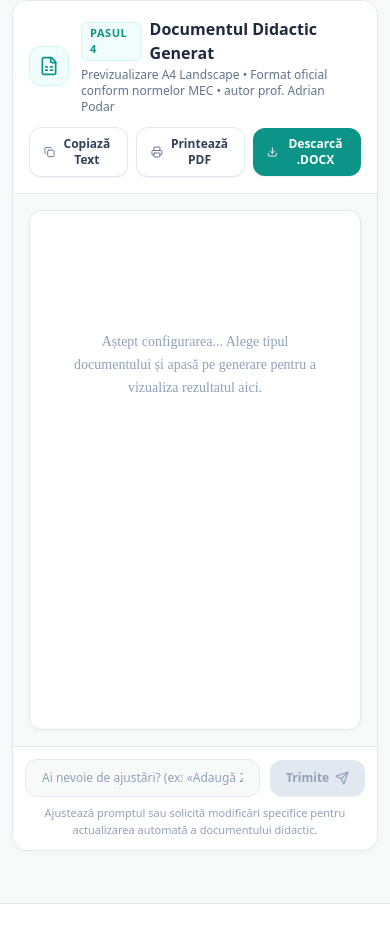
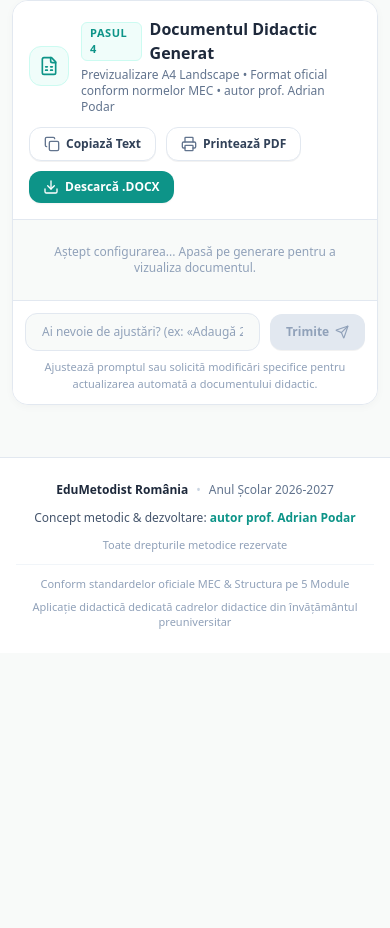
Before and after one commit to aadreean/EduMentor, a React (Vite) app: page / in a window 390 px wide. Shown: the part 3577-4505 px from the top of the page. After the commit the page ends 4230 px from the top, so only its background shows below. Built offline with nearby package versions, Linux system fonts and the light colour scheme.

Commit message:
feat(ui): improve responsive layout for preview action buttons
Updated the button container in PreviewHall to use flex-wrap and adjusted alignment styles to ensure better visibility on smaller screens.

```diff
--- a/src/components/PreviewHall.tsx
+++ b/src/components/PreviewHall.tsx
@@ -191,7 +191,10 @@ export const PreviewHall: React.FC<PreviewHallProps> = ({
         </div>
 
         {/* CELE 3 BUTOANE STRICT NECESARE (Copiază Text, Printează PDF, Descarcă DOCX) */}
-        <div className="flex items-center space-x-2 self-end sm:self-auto">
+        <div
+          className="self-start sm:self-auto items-center"
+          style={{ display: "flex", gap: "10px", flexWrap: "wrap" }}
+        >
           {/* Buton 1: Copiază Text */}
           <button
             type="button"
@@ -240,7 +243,16 @@ export const PreviewHall: React.FC<PreviewHallProps> = ({
       </div>
 
       {/* 2. ZONA CENTRALĂ DE PREVIZUALIZARE (A4 LANDSCAPE SIMULATION) */}
-      <div id="document-print-zone" className="p-4 sm:p-7 bg-[#F8FAF9] overflow-x-auto">
+      <div id="document-print-zone" className="bg-[#F8FAF9] overflow-x-auto">
+        {!documentContent && !isLoading ? (
+          /* Empty state discret cu padding minim; ascunde complet zona albă mare când nu există document */
+          <div className="py-6 px-4 text-center">
+            <p className="text-xs sm:text-sm text-slate-400 font-normal">
+              Aștept configurarea... Apasă pe generare pentru a vizualiza documentul.
+            </p>
+          </div>
+        ) : (
+          <div className="p-4 sm:p-7">
             <div
               ref={previewContainerRef}
               className="w-full max-w-5xl mx-auto bg-white rounded-xl border border-[#E2E8F0] p-6 sm:p-10 shadow-[0_1px_4px_rgba(0,0,0,0.03)] min-h-[520px] font-academic text-[#1E293B]"
@@ -259,7 +271,7 @@ export const PreviewHall: React.FC<PreviewHallProps> = ({
                     </p>
                   </div>
                 </div>
-          ) : documentContent ? (
+              ) : (
                 <div id="plan-table-content" className="space-y-4 animate-appear-smooth">
                   <div className="markdown-body font-academic text-xs sm:text-sm leading-relaxed overflow-x-auto">
                     <Markdown remarkPlugins={[remarkGfm]}>{documentContent}</Markdown>
@@ -311,7 +323,10 @@ export const PreviewHall: React.FC<PreviewHallProps> = ({
                         </p>
                       </div>
                     </div>
-                <div className="flex items-center space-x-2.5 w-full sm:w-auto">
+                    <div
+                      className="w-full sm:w-auto items-center"
+                      style={{ display: "flex", gap: "10px", flexWrap: "wrap" }}
+                    >
                       <button
                         type="button"
                         onClick={handleDownloadDocx}
@@ -331,15 +346,10 @@ export const PreviewHall: React.FC<PreviewHallProps> = ({
                     </div>
                   </div>
                 </div>
-          ) : (
-            /* Empty state curat, scurt și cu font gri discret conform specificației */
-            <div className="py-24 px-4 text-center animate-appear-smooth flex flex-col items-center justify-center">
-              <p className="text-sm sm:text-base text-slate-400 font-normal leading-relaxed max-w-lg mx-auto">
-                Aștept configurarea... Alege tipul documentului și apasă pe generare pentru a vizualiza rezultatul aici.
-              </p>
+              )}
+            </div>
           </div>
         )}
-        </div>
       </div>
 
       {/* 3. BARA INFERIOARĂ PENTRU AJUSTARE METODICĂ DISCRETĂ */}
```
Lines whose indentation alone changed are shown as unchanged.
